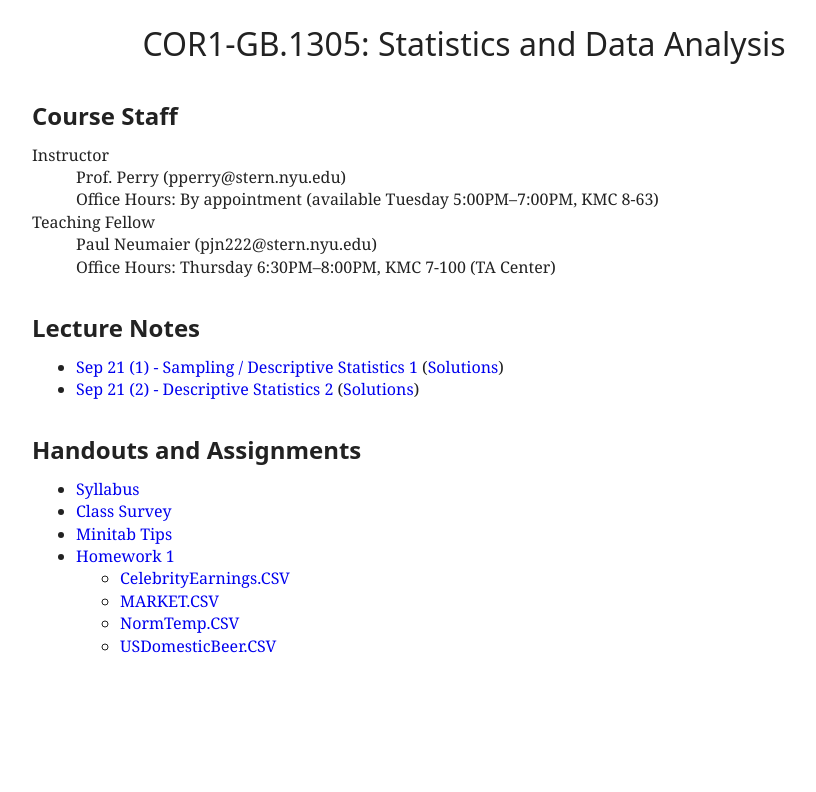
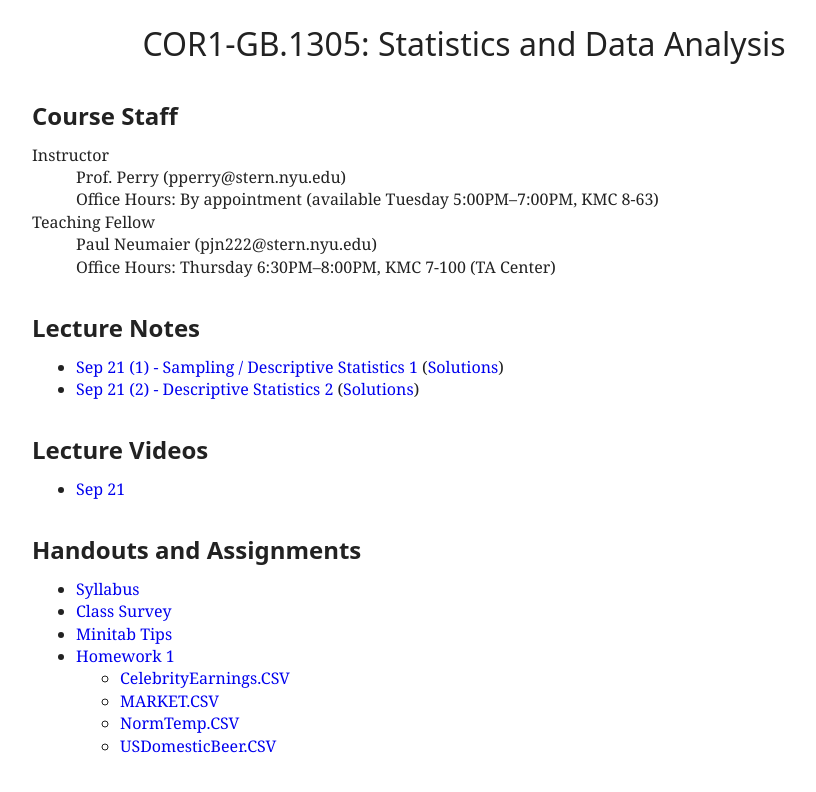
Before and after one commit to patperry/patperry.github.com, a Jekyll site: the page built from course/cor1305/index.html, in a window 1280 px wide. Shown: the top 792 px of the page, without its empty margins (176-992 px from the left). Built offline with Jekyll 4.4.1, drawn with Linux system fonts in a browser that asks for light colours; some of the changed lines change nothing that is shown.

Commit message:
add link to lecture video

```diff
--- a/course/cor1305/index.html
+++ b/course/cor1305/index.html
@@ -82,25 +82,11 @@
 </ul>
 
 
-<!--
 <h2>Lecture Videos</h2>
 <ul>
-  <li><a href="http://nyustern.mediasite.com/Mediasite/Play/e93a6fb81c29453db4d40357c77114241d">Sep 22</a>
-  <li><a href="http://nyustern.mediasite.com/Mediasite/Play/e1e4bfe187d941b8a751d7f8f2e886b11d">Sep 29</a>
-  <li><a href="http://nyustern.mediasite.com/Mediasite/Play/c58f11fe5423450c8d166daeee0b53c91d">Oct  6</a>
-  <li><a href="http://nyustern.mediasite.com/Mediasite/Play/92863ae858d14e5ab38cb29bbb24322c1d">Oct 13</a>
-  <li><a href="http://nyustern.mediasite.com/Mediasite/Play/a9a923cc590948d0acab08ec58648f0e1d">Oct 20</a>
-  <li><a href="http://nyustern.mediasite.com/Mediasite/Play/db9d99d1776344b3886ae96c8035f58b1d">Oct 23 (Review Session)</a>
-  <li><a href="http://nyustern.mediasite.com/Mediasite/Play/817ff4f92aee4ec09e7b67c323bb38911d">Nov 3</a>
-  <li><a href="http://nyustern.mediasite.com/Mediasite/Play/e97af614d3ef4284a070f4a6fd1376831d">Nov 10</a>
-  <li><a href="http://nyustern.mediasite.com/Mediasite/Play/c66be5aab44f4b1aadbb1f4eadc698321d">Nov 17</a>
-  <li><a href="http://nyustern.mediasite.com/Mediasite/Play/53f9eb2707c74e219a0b6937ed4ec8901d">Dec 1</a>
-  <li><a href="http://nyustern.mediasite.com/Mediasite/Play/106816bf28414f5d8f276ae12993135d1d">Dec 8</a>
+  <li><a href="http://nyustern.mediasite.com/Mediasite/Play/3e8eb423ab5e42c595c0a89f0f22ed231d">Sep 21</a>
 </ul>
-<p>Note: to watch these videos, you may need to log on to <a href="http://vpn.stern.nyu.edu/">vpn.stern.nyu.edu</a>
-  and click &ldquo;Start&rdquo; next to &ldquo;Network Connect.&rdquo;
-</p>
--->
+
 
 <h2>Handouts and Assignments</h2>
 <ul>
```
